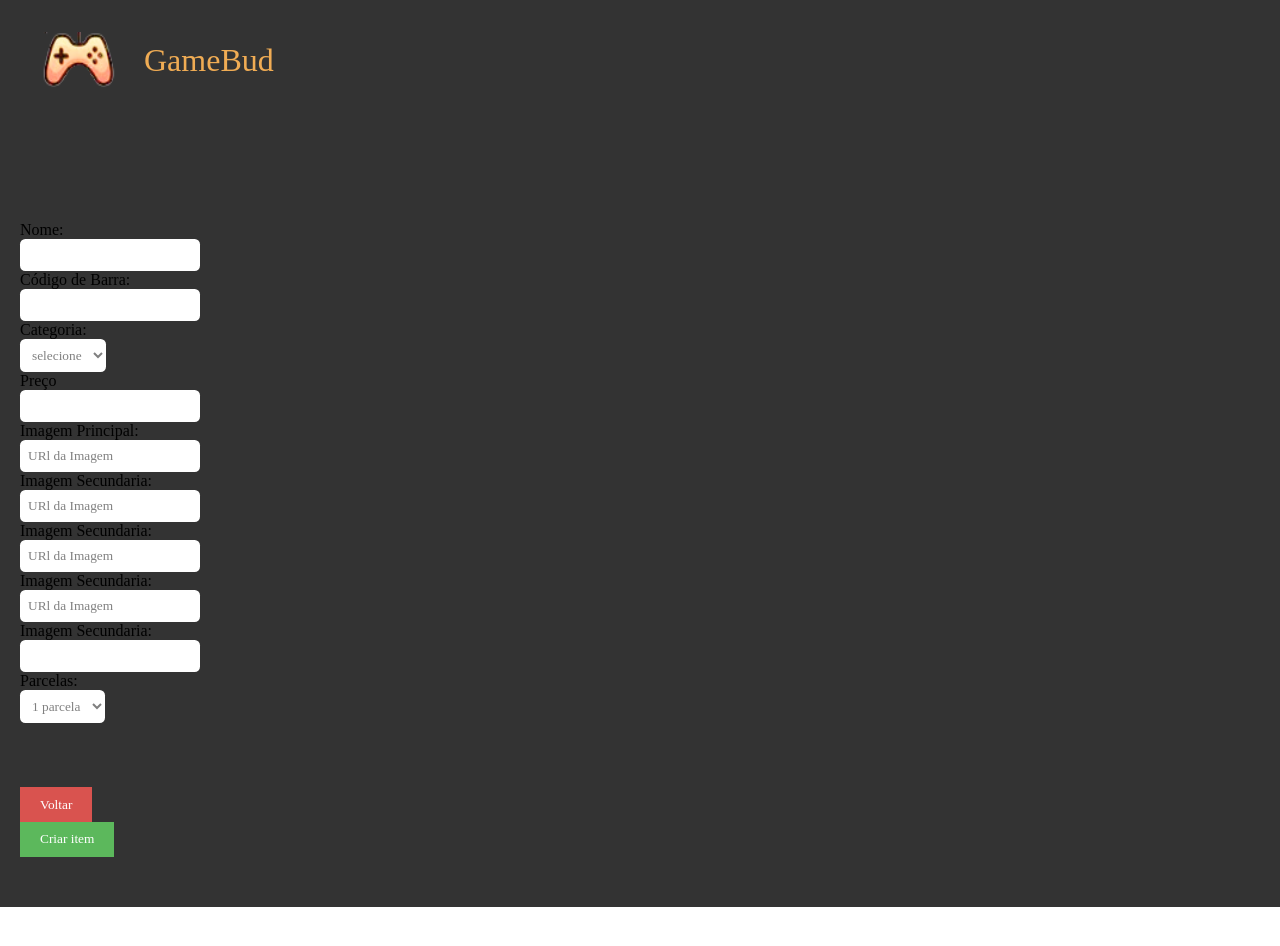
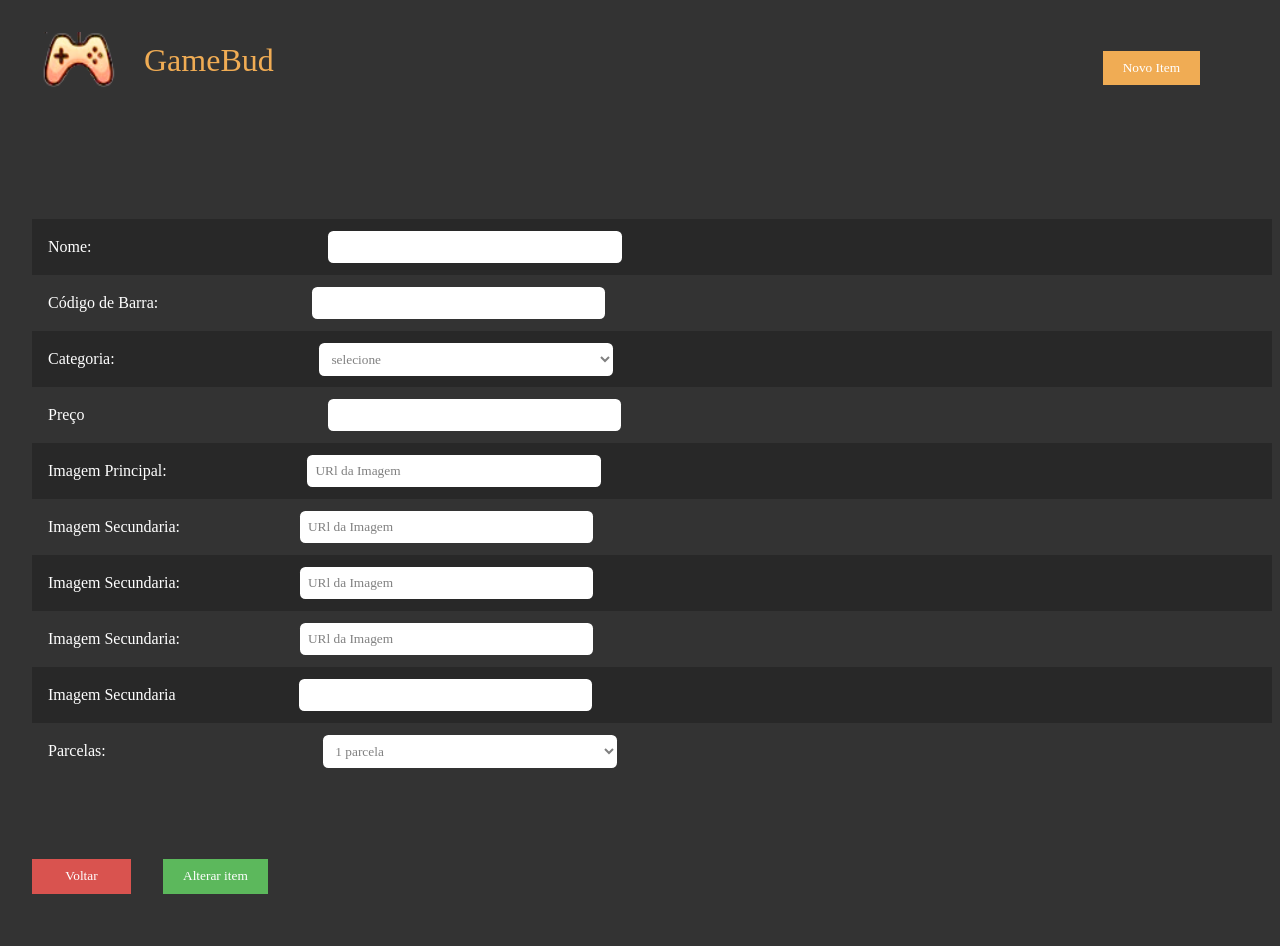
Before and after one commit to ViniciusOtoni/TCC, a React (Create React App) app in the folder reactjs/: page /gerenteAdicionar in a window 1280 px wide. Shown: the top 946 px of the page. Before the commit the page ends 907 px from the top, so only its background shows below. Built offline with nearby package versions, Linux system fonts and the light colour scheme; a web font is replaced by a local one.

Commit message:
pagina gerente alterar feita

```diff
--- a/reactjs/src/pages/gerenteAdicionar/index.js
+++ b/reactjs/src/pages/gerenteAdicionar/index.js
@@ -1,56 +1,57 @@
+import { StyledGerenteAlterar } from "./styled";
+import { StyledInput, StyledSelect } from "../../components/input/styled";
+import { StyledButtonAdm } from "../../components/botaoAdm/styled";
 
-import { StyledGerenteAdicionar } from "./styled"
-import { StyledButtonAdm } from "../../components/botaoAdm/styled"
-import { StyledInput, StyledSelect } from "../../components/input/styled"
-import CabecalhoAdm from "../../components/cabecalhoAdm"
+import CabecalhoAdm from "../../components/cabecalhoAdm";
 
-export default function GerenteAdicionar() {
+export default function GerenteAlterar() {
     return (
         <div style={{backgroundColor:"#333333"}}>
-        <CabecalhoAdm nulo='true' />
+        <CabecalhoAdm nulob={true} />
 
-                 <StyledGerenteAdicionar>
-                     <main>
-                    <div className="content">
-                        <div className="line alternating">
+                <StyledGerenteAlterar>
+                <main>
+
+                <div className="content">
+                        <div className="alternating">
                             <div className="topico1"> Nome: </div>
-                            <div className="input"> <StyledInput className="style-input"/> </div>
+                            <div className="input"> <StyledInput className="input-input"/> </div>
                         </div>
                         <div className="line">
                             <div className="topico2"> Código de Barra: </div>
-                            <div  className="input">  <StyledInput className="style-input"/> </div>
+                            <div  className="input">  <StyledInput className="input-input"/> </div>
                         </div>
-                        <div className="line alternating">
+                        <div className="alternating">
                             <div className="topico3"> Categoria: </div>
-                            <div  className="input"> <StyledSelect className="style-input"> <option value="selecione">  selecione </option> </StyledSelect> </div>
+                            <div  className="input"> <StyledSelect className="input-input"> <option value="selecione">  selecione </option> </StyledSelect> </div>
                         </div>
                         <div className="line">
                             <div className="topico4"> Preço </div>
-                            <div  className="input"> <StyledInput className="style-input"/> </div>
+                            <div  className="input"> <StyledInput className="input-input topico4-input"/> </div>
                         </div>
-                        <div className="line alternating">
+                        <div className="alternating">
                             <div className="topico5">  Imagem Principal: </div>
-                            <div  className="input"> <StyledInput className="style-input" placeholder="URl da Imagem"/>  </div>
+                            <div  className="input"> <StyledInput className="input-input" placeholder="URl da Imagem"/>  </div>
                         </div>
                         <div className="line">
                             <div className="topico6"> Imagem Secundaria: </div>
-                            <div  className="input"> <StyledInput className="style-input" placeholder="URl da Imagem"/>  </div>
+                            <div  className="input"> <StyledInput className="input-input" placeholder="URl da Imagem"/>  </div>
                         </div>
-                        <div className="line alternating">
+                        <div className="alternating">
                             <div className="topico7"> Imagem Secundaria: </div>
-                            <div  className="input"> <StyledInput className="style-input" placeholder="URl da Imagem"/>  </div>
+                            <div  className="input"> <StyledInput className="input-input" placeholder="URl da Imagem"/>  </div>
                         </div>
                         <div className="line">
-                            <div className="topico8">   Imagem Secundaria: </div>
-                            <div  className="input"> <StyledInput className="style-input" placeholder="URl da Imagem"/> </div>
+                            <div className="topico8">   Imagem Secundaria:</div>
+                            <div  className="input"> <StyledInput className="input-input" placeholder="URl da Imagem"/> </div>
                         </div>
-                        <div className="line alternating">
-                            <div className="topico9">  Imagem Secundaria: </div>
-                            <div  className="input"> <StyledInput className="style-input"/>  </div>
+                        <div className="alternating">
+                            <div className="topico9">  Imagem Secundaria </div>
+                            <div  className="input"> <StyledInput className="input-input"/>  </div>
                         </div>
                         <div className="line">
                             <div className="topico10"> Parcelas: </div>
-                            <div  className="input"> <StyledSelect className="style-input">  <option value="selecione">  1 parcela </option> </StyledSelect> </div>
+                            <div  className="input"> <StyledSelect className="input-input">  <option value="selecione">  1 parcela </option> </StyledSelect> </div>
                         </div>
                     </div>
                     <div className="footer">
@@ -58,11 +59,11 @@ export default function GerenteAdicionar() {
                             <StyledButtonAdm  className="button" cor="vermelho"> Voltar </StyledButtonAdm>
                         </div>
                         <div className="criar-item">
-                            <StyledButtonAdm>  Criar item </StyledButtonAdm>
+                            <StyledButtonAdm>  Alterar item </StyledButtonAdm>
                         </div>
                     </div>
                     </main>
-                 </StyledGerenteAdicionar>
+                </StyledGerenteAlterar>
 
         </div>
     )
--- a/reactjs/src/pages/gerenteAdicionar/styled.js
+++ b/reactjs/src/pages/gerenteAdicionar/styled.js
@@ -1,28 +1,41 @@
 import styled from "styled-components";
 
-const StyledGerenteAdicionar = styled.div`
+const StyledGerenteAlterar = styled.div`
+
+
+
+
     display: flex;
     flex-direction: column;
-    min-height: 100vh;
+    padding: 2em;
 
-   main {
-       margin: auto;
-       width: 1240px;
-   }
+
+    main {
+        width: 1240px;
+        margin: auto;
+    }
+
 
     .content{
         display: flex;
         flex-direction: column;
 
-        margin: 4em 0em;
+        margin: 5em 0em;
     }
 
-<<<<<<< HEAD
-    .style-input {
-=======
-    .input {
->>>>>>> cc1ebf80ad4929ca671553cbc7caf5d73786ff82
-        width: 22em;
+    .alternating {
+        display: flex;
+        flex-direction: row;
+        align-items: center;
+        height: 3.5em;
+
+        background-color: #282828;
+    }
+
+    .alternating > div {
+        font-family: Medio;
+        color: white;
+        margin-left: 1em;
     }
 
     .line{
@@ -41,17 +54,14 @@ const StyledGerenteAdicionar = styled.div`
     }
 
 
-    .alternating{
-        background-color: #282828;
-        color: white;
-        font-family: Medio;
-    }
+   .input-input {
+       width: 22em;
+   }
 
     .footer{
         display: flex;
         flex-direction: row;
-
-        margin: 2em 0em;
+        margin-bottom: 4em;
     }
 
     .button{
@@ -63,42 +73,146 @@ const StyledGerenteAdicionar = styled.div`
     }
 
     .topico1 {
-        padding-right: 8em;
+        padding-right: 13.8em;
     }
     .topico2 {
-        padding-right: 3em;
+        padding-right: 8.6em;
     }
     .topico3 {
-        padding-right: 6.4em;
+        padding-right: 11.8em;
     }
     .topico4 {
-        padding-right: 8.5em;
+        padding-right: 14.2em;
     }
     .topico5 {
-        padding-right: 2.2em;
+        padding-right: 7.8em;
     }
     .topico6 {
-        padding-right: 1em;
+        padding-right: 6.5em;
     }
     .topico7 {
-        padding-right: 1em;
+        padding-right: 6.5em;
     }
     .topico8 {
-        padding-right: 1em;
+        padding-right: 6.5em;
     }
     .topico9 {
-        padding-right: 1em;
+        padding-right: 6.7em;
     }
     .topico10 {
-        padding-right: 7em;
+        padding-right: 12.6em;
     }
 
-<<<<<<< HEAD
+    .new {
+        display: flex;
+        justify-content: right ;
+    }
+
+
+    @media(max-width: 375px){
+        padding: 0em;
+
+        main {
+            width: 100%;
+            margin: auto;
+        }
+
+        .alternating {
+            display: flex;
+            flex-direction: column;
+            align-items: flex-start;
 
 
 
-=======
->>>>>>> cc1ebf80ad4929ca671553cbc7caf5d73786ff82
+            background-color: transparent;
+        }
+
+        .input-input {
+            width: 100%;
+
+        }
+
+        .input {
+            background-color: #333333;
+            padding: 1em 1em !important;
+
+
+        }
+
+        .alternating > div {
+            margin-left: 0px;
+            width: 100%;
+            padding: 0em 0em;
+        }
+
+        .topico1, .topico2, .topico3, .topico4, .topico5, .topico6, .topico7, .topico8, .topico9, .topico10  {
+            background-color: #282828;
+
+            padding: 1em 1em !important;
+
+
+        }
+
+        .line {
+            display: flex;
+            flex-direction: column;
+            align-items: flex-start;
+            margin: 3em 0em;
+
+            background-color: transparent;
+
+        }
+
+        .line > div {
+            padding: 0em;
+            margin: 0em;
+
+            width: 100%;
+        }
+
+        .topico2 {
+           margin-top: .8em !important;
+        }
+
+        .topico3 {
+            margin-top: 1.5em !important;
+        }
+
+        .topico4 {
+            margin-top: 2.4em !important;
+        }
+
+        .topico5 {
+          margin-top: 3em !important;
+        }
+
+        .topico6 {
+            margin-top: 3.6em !important;
+        }
+
+        .topico7{
+            margin-top: 4.3em !important;
+        }
+
+        .topico8 {
+            margin-top: 5em !important;
+        }
+
+        .topico9 {
+            margin-top: 5.8em !important;
+        }
+
+        .topico10{
+            margin-top: 6.5em !important;
+        }
+
+        .footer {
+            justify-content: center;
+            margin-top: 10em;
+        }
+    }
+
+
 `
 
-export { StyledGerenteAdicionar }
+export { StyledGerenteAlterar }
```
